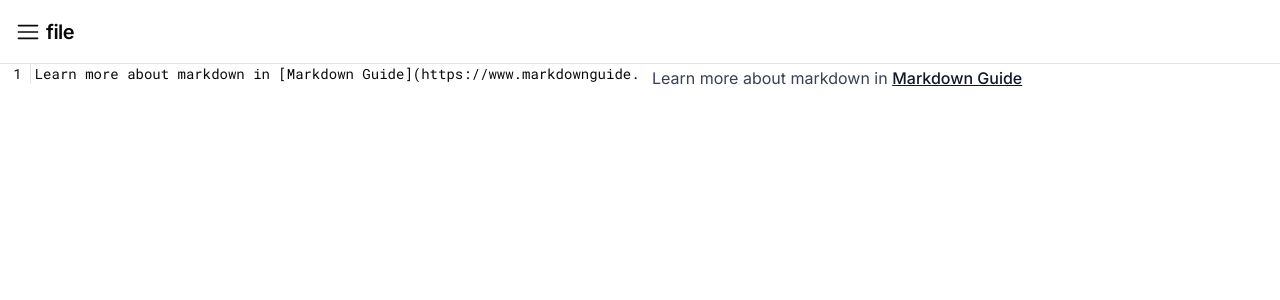
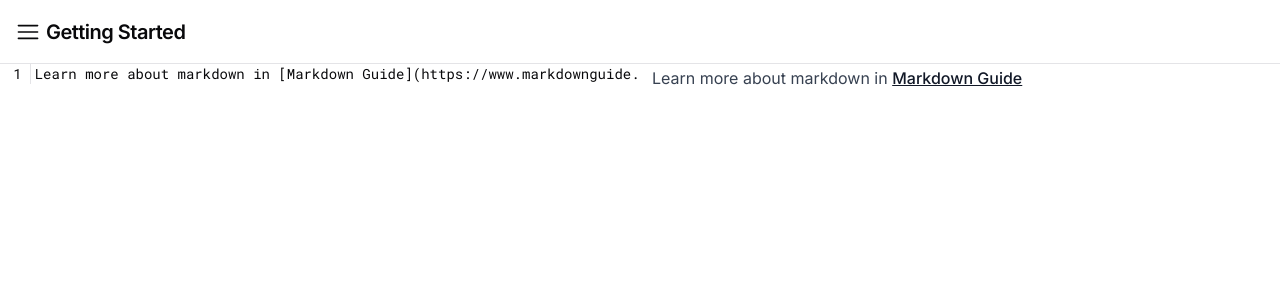
Before and after one commit to cpeaustriajc/Markdone, a Next.js app: page / in a window 1280 px wide. Shown: the top 300 px of the page. Built offline with nearby package versions, Linux system fonts and the light colour scheme.

Commit message:
Rename to Getting Started.md

```diff
--- a/app/store.ts
+++ b/app/store.ts
@@ -4,4 +4,4 @@ export const markdownAtom = atom<string>(
 	'Learn more about markdown in [Markdown Guide](https://www.markdownguide.org/)',
 )
 
-export const filenameAtom = atom<string>('file.md')
+export const filenameAtom = atom<string>('Getting Started.md')
```
